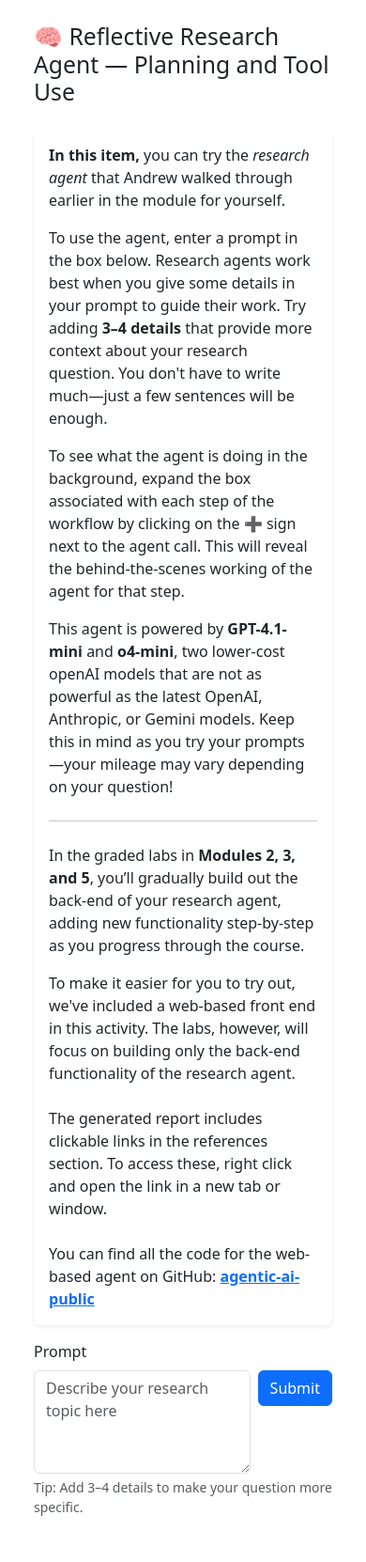
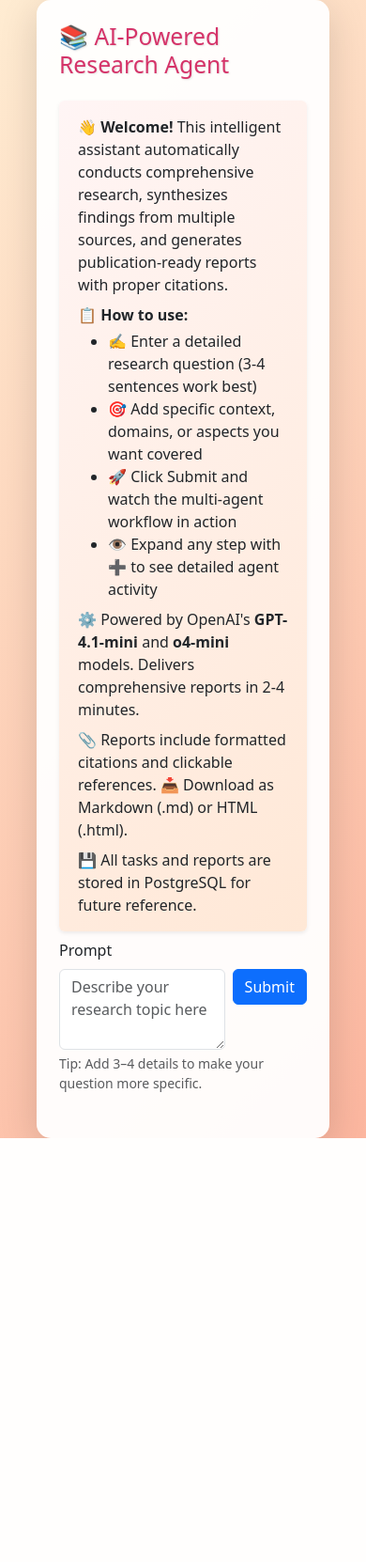
Before and after one commit to jorgegoco/research-agentic-ai, a FastAPI app: page / in a window 390 px wide. Shown: the whole page at 94% size. After the commit the page ends 1211 px from the top, so only its background shows below. Run offline with FastAPI, Linux system fonts and the light colour scheme; some libraries are stand-ins or nearby versions.

Commit message:
Redesign frontend with professional UI and responsive layout
- Replace course references with production-ready content
- Add warm gradient background (peach/coral color scheme)
- Implement centered responsive layout (80% width, max 1400px)
- Add emojis throughout for visual appeal
- Reduce spacing and padding for compact laptop-friendly design
- Include download options and database storage information
- Change headline to "AI-Powered Research Agent"
- Reduce textarea from 4 to 3 rows

```diff
--- a/templates/index.html
+++ b/templates/index.html
@@ -6,6 +6,31 @@
   <link href="https://cdn.jsdelivr.net/npm/bootstrap@5.3.0/dist/css/bootstrap.min.css" rel="stylesheet">
   <script src="https://cdn.jsdelivr.net/npm/marked/marked.min.js"></script>
   <style>
+    /* Background and Container Styling */
+    body {
+      background: linear-gradient(135deg, #ffecd2 0%, #fcb69f 100%);
+      min-height: 100vh;
+      display: flex;
+      align-items: center;
+      justify-content: center;
+    }
+    .container {
+      background-color: rgba(255, 255, 255, 0.95);
+      border-radius: 15px;
+      padding: 1.5rem;
+      box-shadow: 0 10px 40px rgba(0,0,0,0.15);
+      width: 80%;
+      max-width: 1400px;
+    }
+    .card {
+      background: linear-gradient(135deg, #fff5f5 0%, #ffe8d6 100%);
+    }
+    h2 {
+      color: #d53369;
+      text-shadow: 1px 1px 2px rgba(0,0,0,0.1);
+    }
+
+    /* Step Status Styling */
     .step-header { cursor: pointer; }
     .step-running { background-color: #fff3cd; }
     .step-done { background-color: #d1e7dd; }
@@ -18,64 +43,53 @@
     #finalReport { background-color: #fff; border: 1px solid #ccc; padding: 1rem; border-radius: 5px; }
   </style>
 </head>
-<body class="p-4">
+<body>
 <div class="container">
-  <h2 class="mb-4">🧠 Reflective Research Agent — Planning and Tool Use</h2>
+  <h2 class="mb-4">📚 AI-Powered Research Agent</h2>
 
 <!-- Intro Card -->
-<div class="card mb-3 shadow-sm border-0">
-  <div class="card-body">
-    <p class="mb-3">
-      <strong>In this item,</strong> you can try the <em>research agent</em> that Andrew walked through earlier in the module for yourself.
+<div class="card mb-2 shadow-sm border-0">
+  <div class="card-body" style="padding: 1rem 1.25rem;">
+    <p class="mb-2">
+      <strong>👋 Welcome!</strong> This intelligent assistant automatically conducts comprehensive research,
+      synthesizes findings from multiple sources, and generates publication-ready reports with proper citations.
     </p>
 
-    <p class="mb-3">
-      To use the agent, enter a prompt in the box below. Research agents work best when you give some details in your prompt to guide their work.
-      Try adding <strong>3–4 details</strong> that provide more context about your research question.
-      You don't have to write much—just a few sentences will be enough.
+    <p class="mb-1">
+      <strong>📋 How to use:</strong>
+    </p>
+    <ul class="mb-2">
+      <li>✍️ Enter a detailed research question (3-4 sentences work best)</li>
+      <li>🎯 Add specific context, domains, or aspects you want covered</li>
+      <li>🚀 Click Submit and watch the multi-agent workflow in action</li>
+      <li>👁️ Expand any step with <strong>➕</strong> to see detailed agent activity</li>
+    </ul>
+
+    <p class="mb-2">
+      ⚙️ Powered by OpenAI's <strong>GPT-4.1-mini</strong> and <strong>o4-mini</strong> models.
+      Delivers comprehensive reports in 2-4 minutes.
     </p>
 
-    <p class="mb-3">
-      To see what the agent is doing in the background, expand the box associated with each step of the workflow by clicking on the
-      <strong>➕</strong> sign next to the agent call.
-      This will reveal the behind-the-scenes working of the agent for that step.
-    </p>
-
-    <p class="mb-3">
-      This agent is powered by <strong>GPT-4.1-mini</strong> and <strong>o4-mini</strong>, two lower-cost
-      openAI models that are not as powerful as the latest OpenAI, Anthropic, or Gemini models.
-      Keep this in mind as you try your prompts—your mileage may vary depending on your question!
-    </p>
-
-    <hr class="my-4">
-
-    <p class="mb-3">
-      In the graded labs in <strong>Modules 2, 3, and 5</strong>, you’ll gradually build out the back-end of your research agent,
-      adding new functionality step-by-step as you progress through the course.
+    <p class="mb-2">
+      📎 Reports include formatted citations and clickable references.
+      📥 Download as Markdown (.md) or HTML (.html).
     </p>
 
     <p class="mb-0">
-    To make it easier for you to try out, we've included a web-based front end in this activity. The labs, however, will focus on building only the back-end functionality of the research agent.
-      <br><br>
-      The generated report includes clickable links in the references section. To access these, right click and open the link in a new tab or window.
-      <br><br>
-      You can find all the code for the web-based agent on GitHub:
-      <a href="https://github.com/https-deeplearning-ai/agentic-ai-public" target="_blank" class="link-primary fw-semibold">
-        agentic-ai-public
-      </a>
+      💾 All tasks and reports are stored in PostgreSQL for future reference.
     </p>
   </div>
 </div>
 
 
-  <!-- Prompt area con textarea de 4 líneas -->
-  <div class="mb-3">
+  <!-- Prompt area con textarea de 3 líneas -->
+  <div class="mb-2">
     <label for="promptInput" class="form-label">Prompt</label>
     <div class="d-flex align-items-start gap-2">
       <textarea
         class="form-control"
         id="promptInput"
-        rows="4"
+        rows="3"
         placeholder="Describe your research topic here"
         style="flex: 1"
       ></textarea>
```
